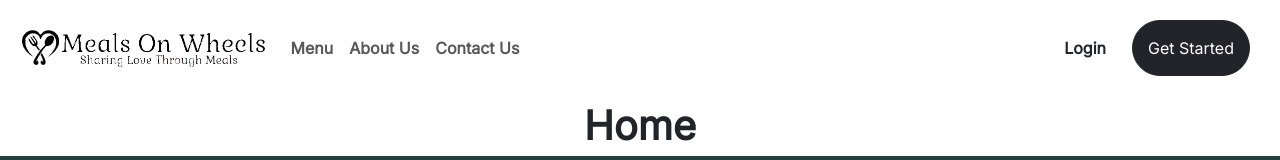
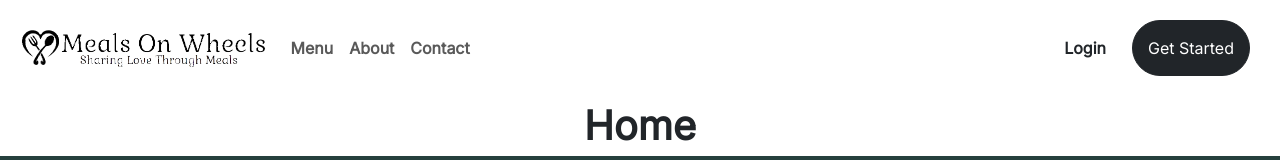
Before and after one commit to RyanRizaldy/MealsOnWheels, a React (Create React App) app: page / in a window 1280 px wide. Shown: the top 160 px of the page. Built offline with nearby package versions, Linux system fonts and the light colour scheme.

Commit message:
Update Header change navigation

```diff
--- a/src/Components/Header.jsx
+++ b/src/Components/Header.jsx
@@ -11,8 +11,8 @@ function Header() {
           <Navbar.Brand href="/"><img src={Logo} alt="Logo" height={"40px"}/></Navbar.Brand>
           <Nav className="me-auto navMenu">
             <Nav.Link href="Menu">Menu</Nav.Link>
-            <Nav.Link href="About">About Us</Nav.Link>
-            <Nav.Link href="Contact">Contact Us</Nav.Link>
+            <Nav.Link href="About">About</Nav.Link>
+            <Nav.Link href="Contact">Contact</Nav.Link>
 
           </Nav>
           <div className="navLogin">
```
